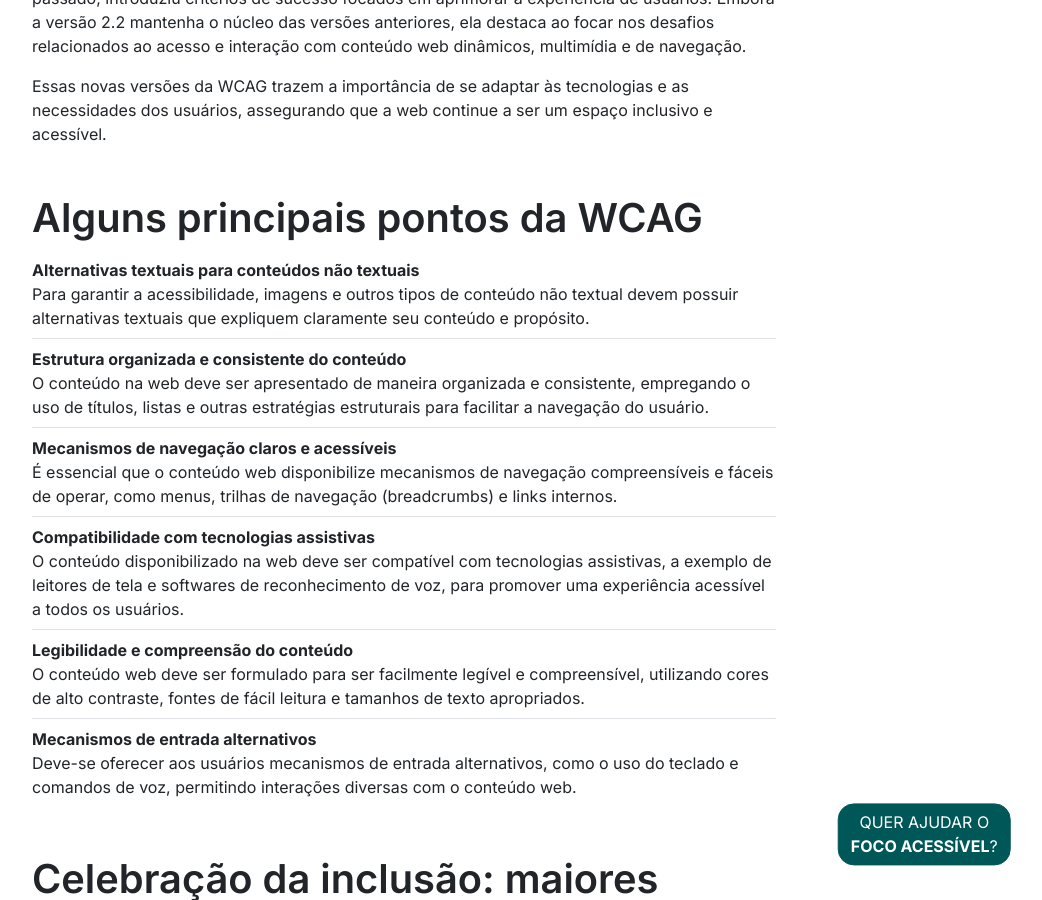
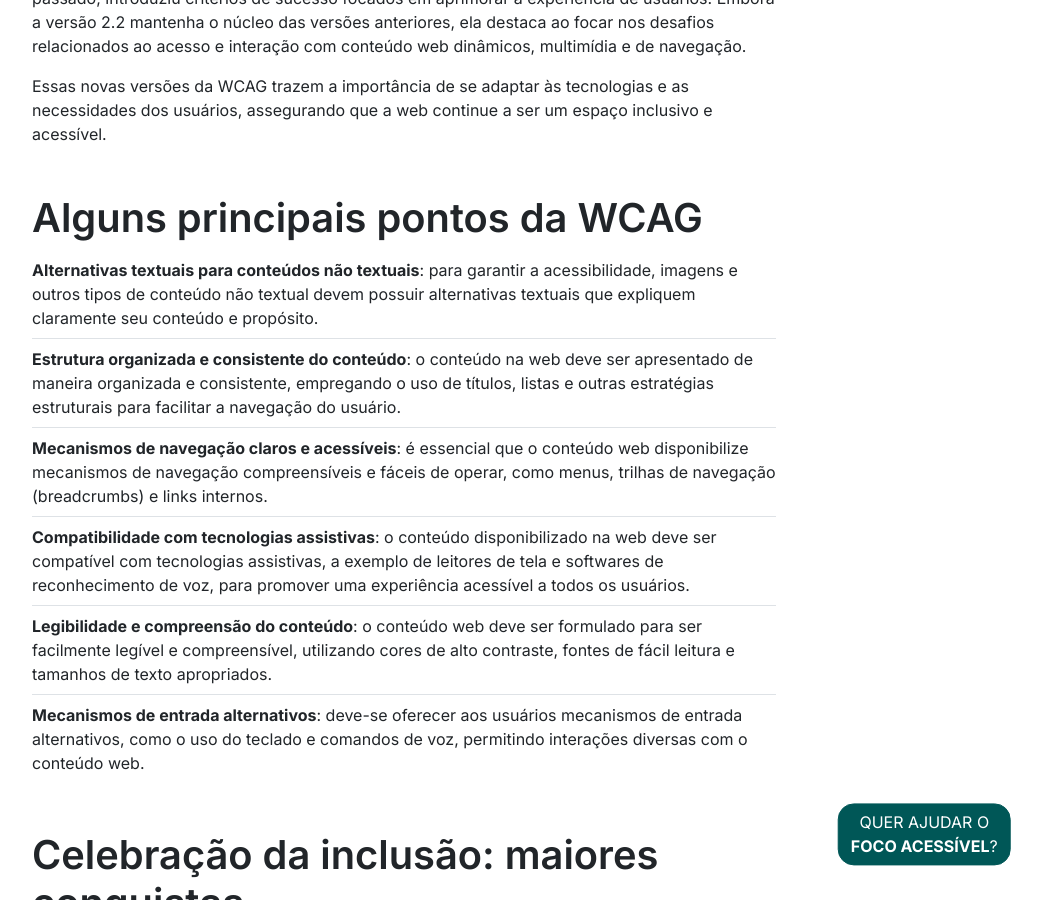
Before and after one commit to focoacessivel/focoacessivel.github.io, a Jekyll site: the page built from _posts/2024-04-19-navegando-pela-inclusao-uma-jornada-atraves-da-wcag.html, in a window 1280 px wide and 900 px high, scrolled down 3739 px. Shown: the whole window, without its empty margins (236-1278 px from the left). Built offline with Jekyll 4.4.1, drawn with Linux system fonts in a browser that asks for light colours; nearby versions of some CDN libraries; comment, search, counter and statistics services are not loaded.

Commit message:
atualização de texto

```diff
--- a/_posts/2024-04-19-navegando-pela-inclusao-uma-jornada-atraves-da-wcag.html
+++ b/_posts/2024-04-19-navegando-pela-inclusao-uma-jornada-atraves-da-wcag.html
@@ -23,7 +23,7 @@
 # Audio
 file: "https://d3ctxlq1ktw2nl.cloudfront.net/staging/2023-7-28/344690956-22050-1-31ea35c3e18cb.m4a"
 ---
-<p>Em um mundo cada vez mais digital, a acessibilidade na web não é apenas uma cortesia; <strong>é uma necessidade</strong>. A <strong lang="en">Web Content Accessibility Guidelines (WCAG)</strong> ou <strong>Diretrizes de Acessibilidade para Conteúdo Web</strong> em português, emerge como um farol de esperança, garantindo que o vasto oceano da internet seja navegável para todas as pessoas, independentemente de suas habilidades. Neste post, vamos explorar porque é tão importante saber o que é a WCAG.</p>
+<p>Em um mundo cada vez mais digital, a acessibilidade na web não é apenas uma cortesia; <u>é uma necessidade</u>. A <strong lang="en">Web Content Accessibility Guidelines (WCAG)</strong> ou <strong>Diretrizes de Acessibilidade para Conteúdo Web</strong> em português, emerge como um farol de esperança, garantindo que o vasto oceano da internet seja navegável para todas as pessoas, independentemente de suas habilidades. Neste post, vamos explorar porque é tão importante saber o que é a WCAG.</p>
 <h2 class="mt-5">A gênese da acessibilidade digital: história da WCAG</h2>
 <p>A jornada da WCAG começou no final dos anos 90 com a <strong lang="en">World Wide Web Consortium</strong> (W3C) — uma comunidade internacional dedicada a desenvolver padrões abertos para promover o crescimento sustentável da Web. Eles abraçaram a visão de que a internet e as informações devem ser acessíveis a todos.</p>
 <h2 class="mt-5">Iluminando o caminho: missão e motivação</h2>
@@ -54,12 +54,12 @@
 <p>Essas novas versões da WCAG trazem a importância de se adaptar às tecnologias e as necessidades dos usuários, assegurando que a web continue a ser um espaço inclusivo e acessível.</p>
 <h2 class="mt-5">Alguns principais pontos da WCAG</h2>
 <ul class="list-group list-group-flush mb-5">
-    <li class="px-0 list-group-item"><strong>Alternativas textuais para conteúdos não textuais</strong> <br> Para garantir a acessibilidade, imagens e outros tipos de conteúdo não textual devem possuir alternativas textuais que expliquem claramente seu conteúdo e propósito.</li>
-    <li class="px-0 list-group-item"><strong>Estrutura organizada e consistente do conteúdo</strong><br>O conteúdo na web deve ser apresentado de maneira organizada e consistente, empregando o uso de títulos, listas e outras estratégias estruturais para facilitar a navegação do usuário.</li>
-    <li class="px-0 list-group-item"><strong>Mecanismos de navegação claros e acessíveis</strong><br>É essencial que o conteúdo web disponibilize mecanismos de navegação compreensíveis e fáceis de operar, como menus, trilhas de navegação (<span lang="en">breadcrumbs</span>) e links internos.</li>
-    <li class="px-0 list-group-item"><strong>Compatibilidade com tecnologias assistivas</strong><br>O conteúdo disponibilizado na web deve ser compatível com tecnologias assistivas, a exemplo de leitores de tela e softwares de reconhecimento de voz, para promover uma experiência acessível a todos os usuários.</li>
-    <li class="px-0 list-group-item"><strong>Legibilidade e compreensão do conteúdo</strong><br>O conteúdo web deve ser formulado para ser facilmente legível e compreensível, utilizando cores de alto contraste, fontes de fácil leitura e tamanhos de texto apropriados.</li>
-    <li class="px-0 list-group-item"><strong>Mecanismos de entrada alternativos</strong><br>Deve-se oferecer aos usuários mecanismos de entrada alternativos, como o uso do teclado e comandos de voz, permitindo interações diversas com o conteúdo web.</li>
+    <li class="px-0 list-group-item"><strong>Alternativas textuais para conteúdos não textuais</strong>: para garantir a acessibilidade, imagens e outros tipos de conteúdo não textual devem possuir alternativas textuais que expliquem claramente seu conteúdo e propósito.</li>
+    <li class="px-0 list-group-item"><strong>Estrutura organizada e consistente do conteúdo</strong>: o conteúdo na web deve ser apresentado de maneira organizada e consistente, empregando o uso de títulos, listas e outras estratégias estruturais para facilitar a navegação do usuário.</li>
+    <li class="px-0 list-group-item"><strong>Mecanismos de navegação claros e acessíveis</strong>: é essencial que o conteúdo web disponibilize mecanismos de navegação compreensíveis e fáceis de operar, como menus, trilhas de navegação (<span lang="en">breadcrumbs</span>) e links internos.</li>
+    <li class="px-0 list-group-item"><strong>Compatibilidade com tecnologias assistivas</strong>: o conteúdo disponibilizado na web deve ser compatível com tecnologias assistivas, a exemplo de leitores de tela e softwares de reconhecimento de voz, para promover uma experiência acessível a todos os usuários.</li>
+    <li class="px-0 list-group-item"><strong>Legibilidade e compreensão do conteúdo</strong>: o conteúdo web deve ser formulado para ser facilmente legível e compreensível, utilizando cores de alto contraste, fontes de fácil leitura e tamanhos de texto apropriados.</li>
+    <li class="px-0 list-group-item"><strong>Mecanismos de entrada alternativos</strong>: deve-se oferecer aos usuários mecanismos de entrada alternativos, como o uso do teclado e comandos de voz, permitindo interações diversas com o conteúdo web.</li>
 </ul>
 <h2 class="mt-5">Celebração da inclusão: maiores conquistas</h2>
 <p>A maior conquista da WCAG é, sem dúvida, sua adoção generalizada como o padrão para a acessibilidade na web. Governos de todo o mundo adotaram a WCAG como parte de suas legislações de acessibilidade, garantindo que serviços digitais públicos sejam acessíveis a todos os cidadãos, como o <a  rel="noopener noreferrer" title="O link irá abrir uma nova aba" target="_blank" href="https://legislacao.presidencia.gov.br/atos/?tipo=DEC&amp;numero=5296&amp;ano=2004&amp;ato=e93UTVq5keRpWT529">decreto nº 5.296 - 02/12/2004 em nosso país</a> e <a  rel="noopener noreferrer" title="O link irá abrir uma nova aba" target="_blank" href="https://eur-lex.europa.eu/legal-content/PT/TXT/PDF/?uri=CELEX:32016L2102">diretiva (UE) 2016/2102, Parlamento Europeu e do Conselho, de 26/10/2016 da União Europeia</a>. Além disso, a WCAG inspirou organizações e empresas a priorizar a acessibilidade, reconhecendo que um design inclusivo não apenas beneficia pessoas com deficiências, mas também melhora a experiência do usuário para todos.</p>
```
